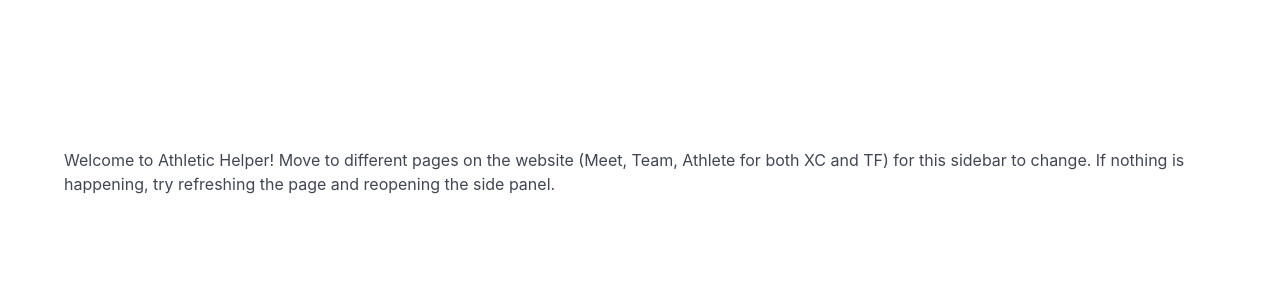
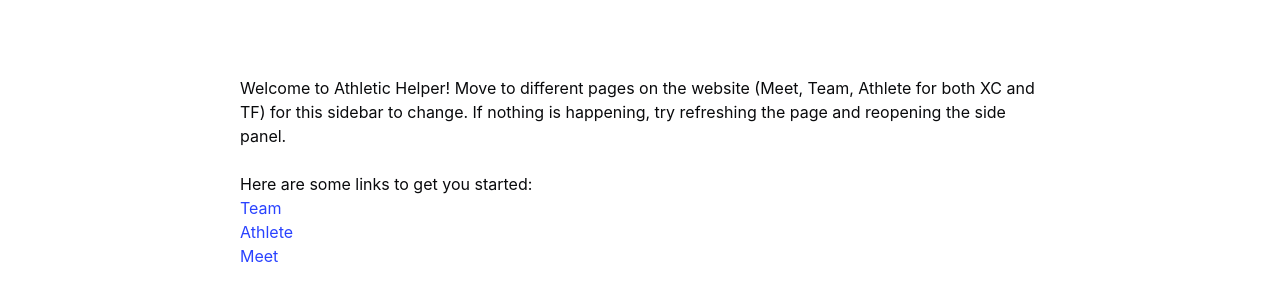
Before and after one commit to ALEXA8596/AthleticNetExtension, a browser extension: page sidepanel/index.html in a window 1280 px wide. Shown: the part 228-528 px from the top of the page. Drawn offline with nearby package versions, Linux system fonts and the light colour scheme.

Commit message:
Added Examples to Home Sidebar

```diff
--- a/sidepanel/index.html
+++ b/sidepanel/index.html
@@ -8,17 +8,28 @@
   <link rel="stylesheet" href="style.css">
   <link href="https://fonts.googleapis.com/css2?family=Fira+Sans:ital,wght@0,100;0,200;0,300;0,400;0,500;0,600;0,700;0,800;0,900;1,100;1,200;1,300;1,400;1,500;1,600;1,700;1,800;1,900" rel="stylesheet">
   <link rel="stylesheet" href="https://cdn.jsdelivr.net/npm/bulma@1.0.2/css/bulma.min.css">
-  <script src="./script.js" ></script>
+  <script src="./script.js"></script>
 </head>
 
-<body>
-  <div class="container">
-    <p class="">
+<body style="background-color: white;"></body>
+<div class="container" style="display: flex !important; align-items: center; justify-content: center; margin: auto auto; width: 100%; max-width: 800px; min-height: 100vh;">
+  <div>
+    <p class="has-text-black">
       Welcome to Athletic Helper! Move to different pages on the website (Meet, Team, Athlete for both XC and TF) for this sidebar to change. If nothing is happening, try refreshing the page and reopening the side panel.
     </p>
     <!-- <button class="button is-primary" id="sendMessageButton">Send Message</button> -->
+    <br>
 
+    <p class="has-text-black">
+      Here are some links to get you started:
+    </p>
+    <ul class="has-text-black">
+      <li><a href="https://www.athletic.net/team/1067/track-and-field-outdoor/2025">Team</a></li>
+      <li><a href="https://www.athletic.net/athlete/14259158/track-and-field/high-school">Athlete</a></li>
+      <li><a href="https://www.athletic.net/TrackAndField/meet/599825/results">Meet</a></li>
+    </ul>
   </div>
+</div>
 </body>
 
 </html>
```
